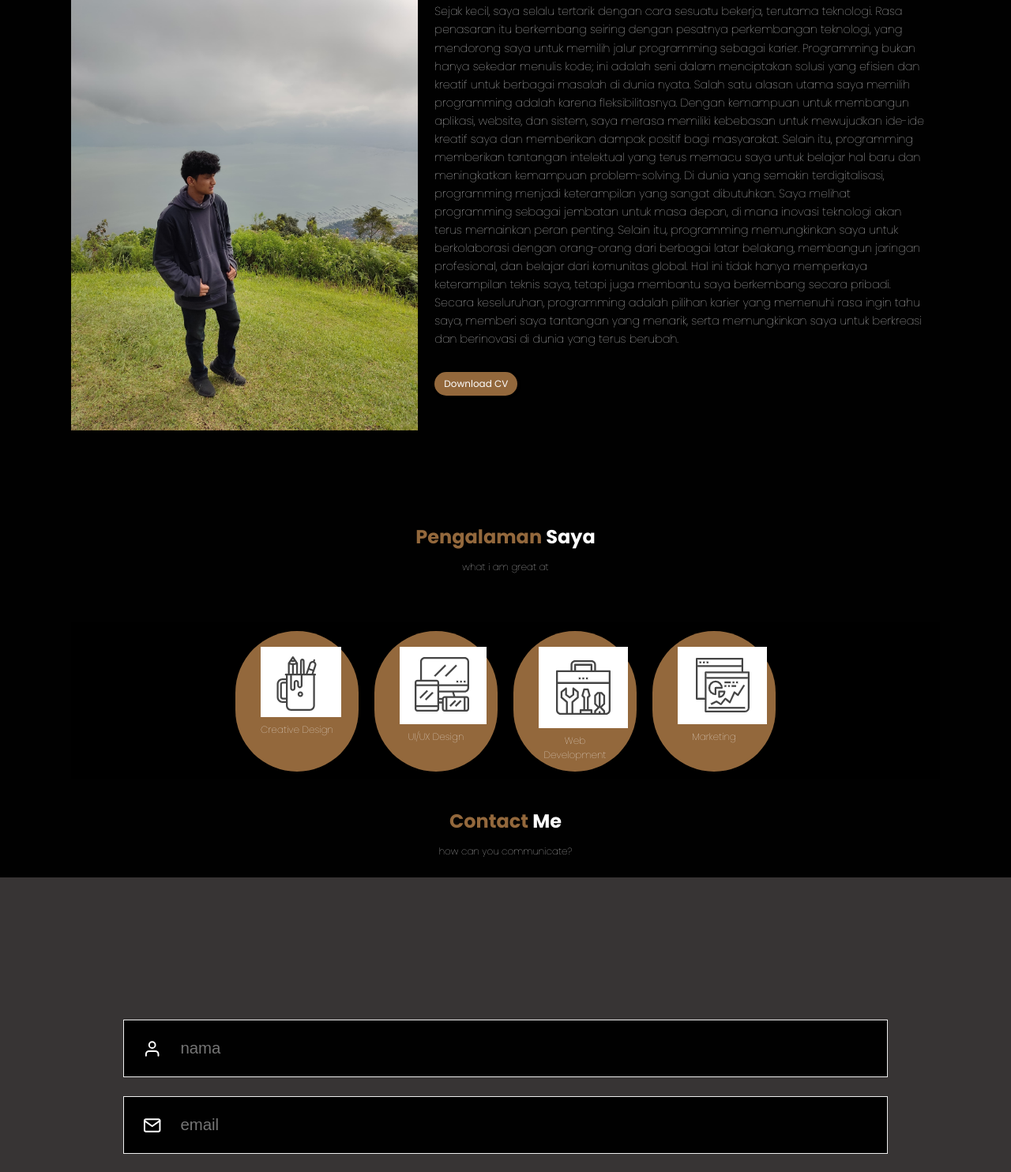
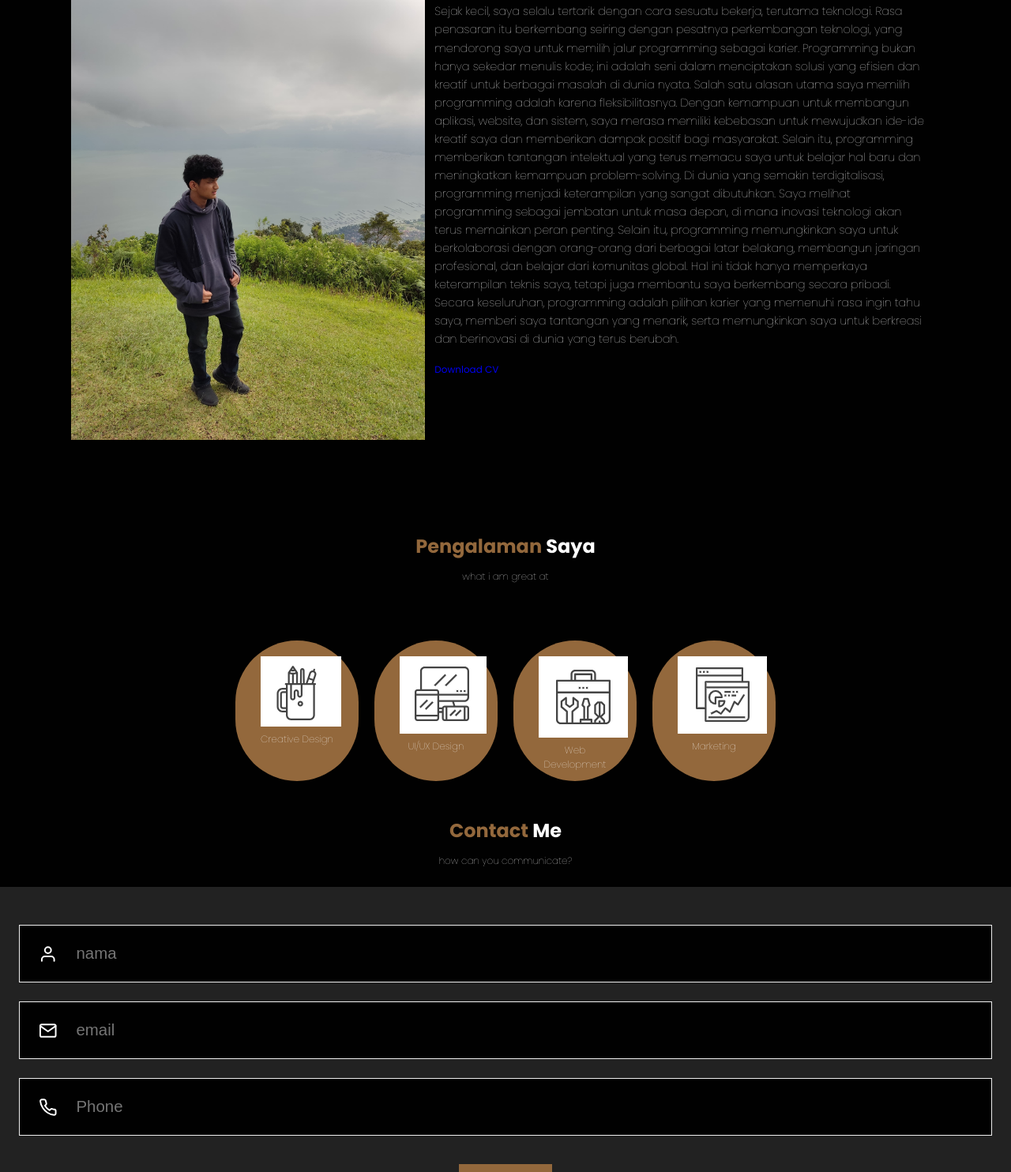
Before and after one commit to Akhmall/Tugas_FGD, a plain HTML site: page index.html in a window 1280 px wide. Shown: the part 1316-2800 px from the top of the page at 79% size. Drawn offline with nearby package versions, Linux system fonts and the light colour scheme.

Commit message:
Add files via upload

```diff
--- a/css/style.css
+++ b/css/style.css
@@ -40,10 +40,10 @@ body {
 .navbar .navbar-logo {
   font-size: 2rem;
   font-weight: 700;
-  color: #ffffff;
+  color: #fff;
 }
 .navbar .navbar-logo span {
-  color: #ffffff;
+  color: #ffff;
 }
 
 .navbar .navbar-nav a {
@@ -81,6 +81,7 @@ body {
 
 #hamburger-menu {
   display: none;
+  color: #fff;
 }
 
 .hero {
@@ -128,10 +129,9 @@ body {
   font-size: 1.5rem;
   margin-top: 1rem;
   line-height: 1.4;
-  font-weight: 500;
-  color: #ffffff;
-  /* text-shadow: 1px 1px 3px rgba(1, 1, 3, 0.5); */
-  /* mix-blend-mode: difference; */
+  font-weight: 100;
+  text-shadow: 1px 1px 3px rgba(1, 1, 3, 0.5);
+  mix-blend-mode: difference;
 }
 
 .hero .content .cta {
@@ -174,12 +174,12 @@ body {
 }
 
 .about .row .about-img img {
-  width: 98%;
+  width: 100%;
 }
 
 .about .row .content {
   flex: 1 1 65rem;
-  padding: 0 1em;
+  padding: 0 1rem;
 }
 
 .about .row .content h3 {
@@ -226,12 +226,9 @@ body {
   background-color: var(--primary);
   border-radius: 10rem;
 }
-.container {
-  background-color: #000000;
-}
 
 .menu .row .menu-card img {
-  border-radius: 60%;
+  border-radius: 50%;
   width: 80%;
 }
 
@@ -242,27 +239,18 @@ body {
 .contact .row {
   display: flex;
   margin-top: 2rem;
-  padding: 150px;
-  background-color: #373434;
+  background-color: #222;
 }
-.ctn {
-  margin-top: 1rem;
-  display: inline-block;
-  padding: 0.5rem 1rem;
-  font-size: 1rem;
-  color: #fff;
-  background-color: var(--primary);
-  border-radius: 8rem;
-  box-shadow: 1px 1px 3px rgba(1, 1, 3, 0.5);
-}
-/* .contact .row .maps {
+
+.contact .row .maps {
   flex: 1 1 45rem;
   width: 100%;
   object-fit: cover;
-} */
+}
+
 .contact .row form {
   flex: 1 1 45rem;
-  padding: 0.5rem 0.5rem;
+  padding: 2rem 2rem;
   text-align: center;
 }
 
```
